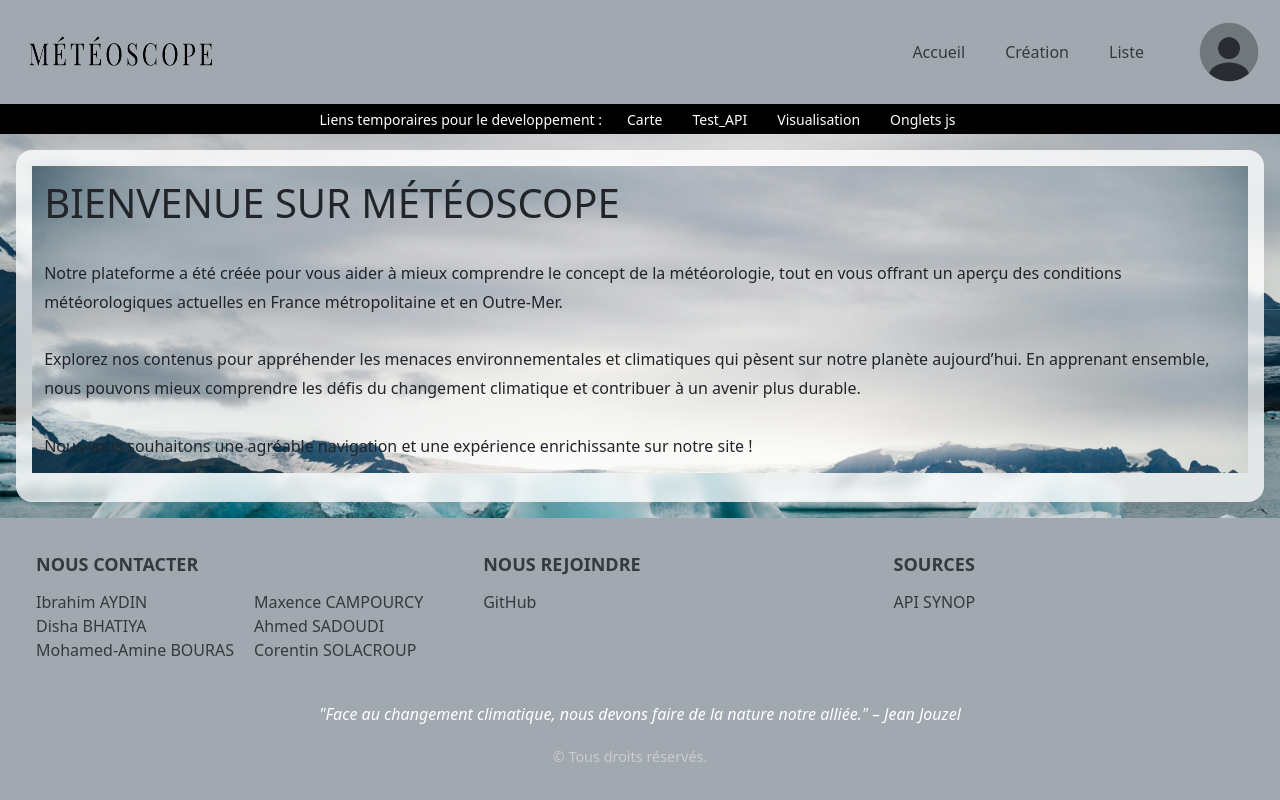
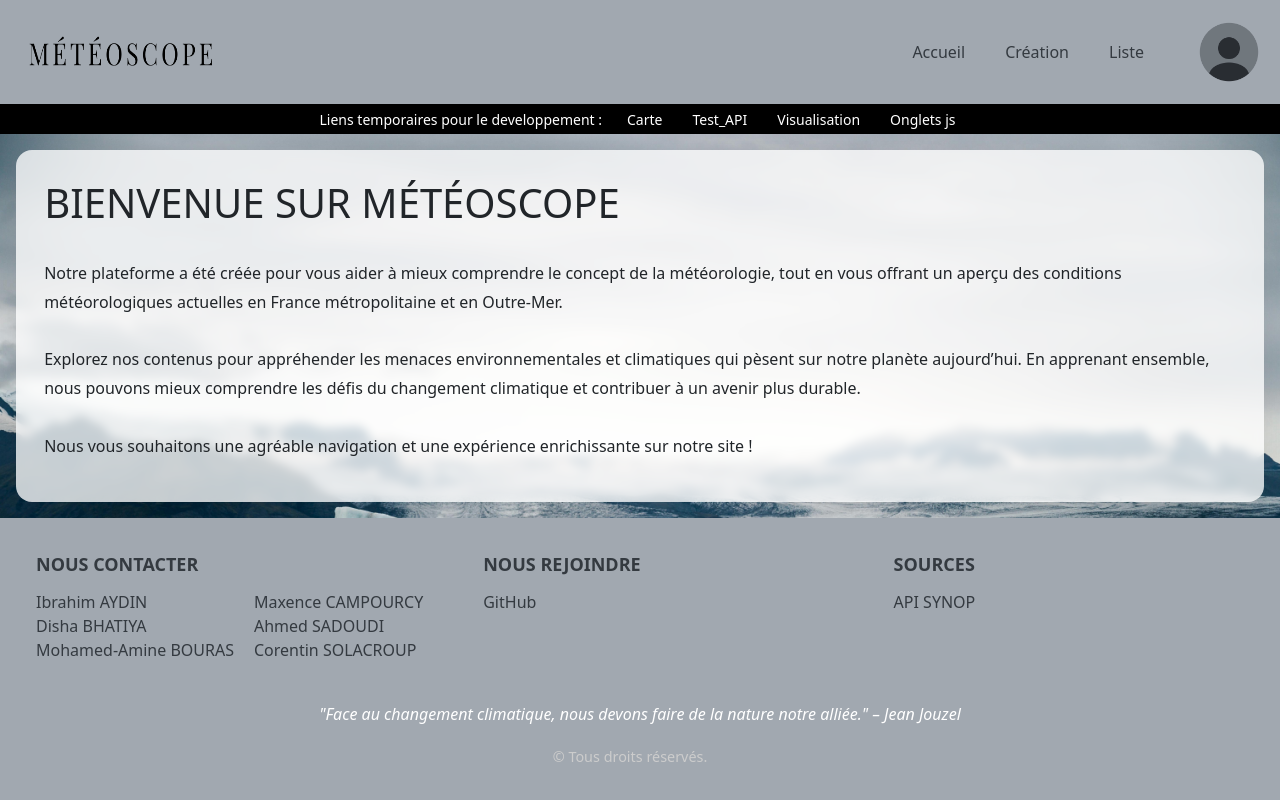
Before and after one commit to BUT-INFO-UPEC/SAE4A-01-25, a PHP site: page /web/FrontController.php?controller=ControllerGeneral&action=setCookies in a window 1280 px wide. Run offline with PHP 8.4, Linux system fonts and the light colour scheme; the visitor is signed in with stand-in values (Sample User, id 1); some libraries are stand-ins or nearby versions.

Commit message:
correction image fond

```diff
--- a/assets/css/style.css
+++ b/assets/css/style.css
@@ -7,6 +7,9 @@ main * * {
 	padding: 0;
 	width: 100%;
 	flex: 1;
+	background-image: url("../img/fondaccueil.jpg");
+	background-size: cover;
+	background-repeat: no-repeat;
 }
 
 hr {
--- a/assets/css/style_layout.css
+++ b/assets/css/style_layout.css
@@ -156,7 +156,4 @@ footer p {
 .accueil {
 	margin: 0;
 	padding: 0;
-	background-image: url("assets/img/fondaccueil.jpg");
-	background-size: cover;
-	background-repeat: no-repeat;
 }
--- a/src/Controllers/ControllerDashboard.php
+++ b/src/Controllers/ControllerDashboard.php
@@ -86,12 +86,12 @@ class ControllerDashboard extends AbstractController
 		if (isset($_GET['dashId'])) {
 			$constructeur = new DashboardRepository();
 			$dash = $constructeur->get_dashboard_by_id($_GET["dashId"]);
-			$dash->buildData();
 
 			$_SESSION['dash'] = $dash;
 		} elseif (isset($_SESSION['dash'])) {
 			$dash = $_SESSION['dash'];
 		}
+		$dash->buildData();
 
 		// Appel page
 		$titrePage = "Visualisatoin du Dashboard";
--- a/src/Views/Content/General/home.php
+++ b/src/Views/Content/General/home.php
@@ -1,5 +1,3 @@
-<!-- <img src="/assets/img/fondaccueil.jpg" alt="Background"
-	style="position: absolute; top: 0; left: 0; width: 100%; height: 100%; object-fit: cover; z-index: -1;"> -->
 <div class="accueil">
 
 	<h1> BIENVENUE SUR MÉTÉOSCOPE </h1>
--- a/src/Views/Template/header.php
+++ b/src/Views/Template/header.php
@@ -2,8 +2,6 @@
 	<div class="header-container">
 		<!-- Titre centré -->
 		<div class="titre-header">
-			<!--<img src="<?= BASE_URL . 'assets/img/logosite2.png'; ?>" alt="Logo du Site" class="me-2"
-				style="width: 190px; height: 50px;">-->
 			<a href="<?= CONTROLLER_URL ?>?controller=ControllerGeneral" class="nav-link">
 				<img src="<?= BASE_URL . 'assets/img/logosite2.png'; ?>" alt="Logo du Site" class="me-2"
 					style="width: 190px; height: 50px;">
--- a/src/Views/Template/views.php
+++ b/src/Views/Template/views.php
@@ -30,8 +30,6 @@ $controller = $_SESSION['controller'];
 	</div>
 
 	<div class="flex main-container">
-		<img src="<?= BASE_URL ?>assets/img/fondaccueil.jpg" alt="Background" style="position: fixed; top: 0; left: 0; width: 100%; height: 100%; object-fit: cover; z-index: -1;">
-
 		<?php if (isset($_SESSION['user']))  require __DIR__ . "/Popups/Sidebar.php"; ?>
 
 		<div class="w-100 m-3 glass">
```
Also changed, not shown: database/DATABASE.db.
